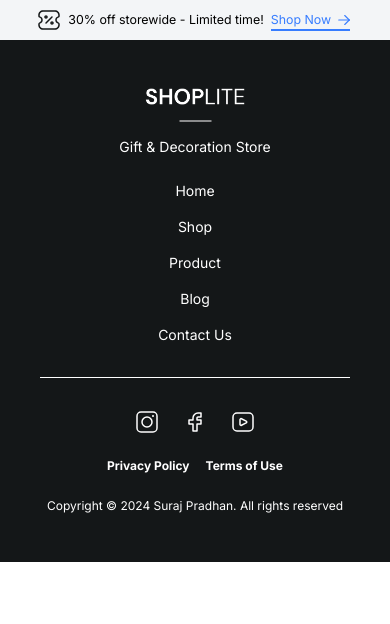
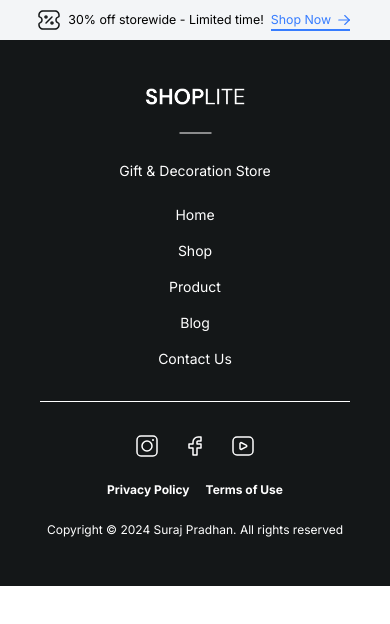
Before and after one commit to suraj-pradhan/shoplite-e-commerce, a Next.js app: page / in a window 390 px wide. Shown: the top 624 px of the page. Built offline with nearby package versions, Linux system fonts and the light colour scheme.

Commit message:
minor changes

```diff
--- a/src/components/Footer.tsx
+++ b/src/components/Footer.tsx
@@ -8,7 +8,7 @@ const Footer = () => {
   return (
     <footer className=" flex flex-col text-white bg-dark-grey px-28 xs:px-10 text-sm">
       <div className="flex xs:flex-col justify-between gap-x-12 pb-16 xs:pb-8 pt-20 xs:pt-12 ">
-        <div className="flex xs:flex-col items-center ">
+        <div className="flex xs:flex-col items-center gap-y-3 ">
           <Link href="/">
             <Image src={BrandLogoWhite} height={17} alt="Brand Logo White" />
           </Link>
```
